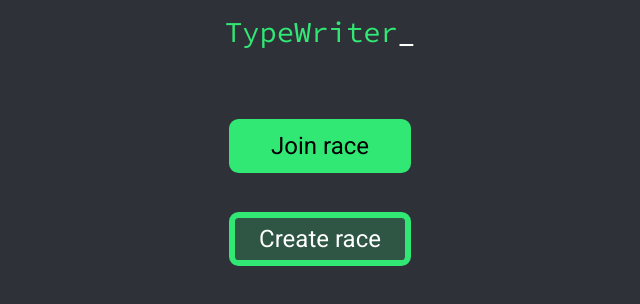
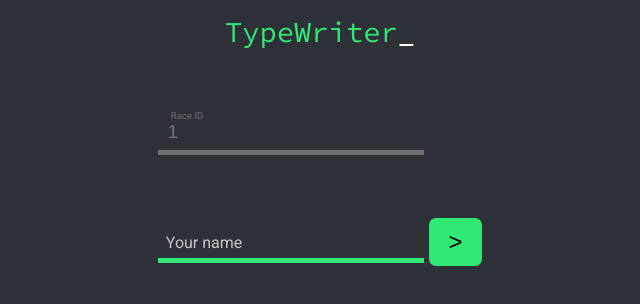
Before and after one commit to stephan418/tw-client, a React app: page /#/join/1 in a window 1280 px wide. Before the commit this address led to /#/tw-client. Shown: the top 304 px of the page, without its empty margins (320-960 px from the left). Built offline with nearby package versions, Linux system fonts and the light colour scheme.

Commit message:
Change routes back

```diff
--- a/src/app.tsx
+++ b/src/app.tsx
@@ -32,24 +32,24 @@ const App: React.FC = () => {
             <Header logo={<Logo />} />
             <AnimatePresence exitBeforeEnter>
                 <Switch location={location} key={location.pathname}>
-                    <Route exact path="/tw-client">
+                    <Route exact path="/">
                         <Home />
                     </Route>
-                    <Route exact path="/tw-client/join/:id?">
+                    <Route exact path="/join/:id?">
                         <Join />
                     </Route>
-                    <Route exact path="/tw-client/create">
+                    <Route exact path="/create">
                         <Create />
                     </Route>
-                    <Route exact path="/tw-client/lobby/:id?">
+                    <Route exact path="/lobby/:id?">
                         <Lobby />
                     </Route>
-                    <Route exact path="/tw-client/race/:id?">
+                    <Route exact path="/race/:id?">
                         <Race />
                     </Route>
                     <Route>
                         <motion.div exit={{ opacity: 0 }}>
-                            <Redirect to="/tw-client" />
+                            <Redirect to="/" />
                         </motion.div>
                     </Route>
                 </Switch>
--- a/src/pages/create.tsx
+++ b/src/pages/create.tsx
@@ -28,7 +28,7 @@ export const Create: React.FC = () => {
                 } else {
                     dispatch({ type: 'setRef', payload: { ref: json.result.ref } });
                     dispatch({ type: 'setLeader', payload: { leader: true } });
-                    history.push('/tw-client/lobby/' + json.result.game_id);
+                    history.push('/lobby/' + json.result.game_id);
                 }
             });
         }
--- a/src/pages/home.tsx
+++ b/src/pages/home.tsx
@@ -8,10 +8,10 @@ import './home.scss';
 export const Home: React.FC = () => {
     return (
         <Page className="home-button-container">
-            <RouterButtonLink href="/tw-client/join" className="home-equal-button">
+            <RouterButtonLink href="/join" className="home-equal-button">
                 Join race
             </RouterButtonLink>
-            <RouterButtonLink href="/tw-client/create" secondary className="home-equal-button">
+            <RouterButtonLink href="/create" secondary className="home-equal-button">
                 Create race
             </RouterButtonLink>
         </Page>
--- a/src/pages/join.tsx
+++ b/src/pages/join.tsx
@@ -29,7 +29,7 @@ export const Join: React.FC = () => {
             setUnsuccessfulSubmit(true);
         } else {
             dispatch({ type: 'setUsername', payload: { username: username } });
-            history.push('/tw-client/lobby/' + raceId);
+            history.push('/lobby/' + raceId);
         }
     }
 
--- a/src/pages/lobby.tsx
+++ b/src/pages/lobby.tsx
@@ -64,15 +64,15 @@ export const Lobby: React.FC = () => {
 
     useEffect(() => {
         if (!id) {
-            history.push('/tw-client/');
+            history.push('/');
         } else if (!globalState.clientUsername) {
-            history.push('/tw-client/join/' + id);
+            history.push('/join/' + id);
         } else if (!globalState.ref) {
             register(globalState.clientUsername, id)
                 .then((json: any) => {
                     if (!json || json.type === 'error' || !json.type) {
                         console.error(json?.error);
-                        history.push('/tw-client/');
+                        history.push('/');
                     } else if (json.type === 'success') {
                         dispatch({
                             type: 'setRef',
@@ -82,7 +82,7 @@ export const Lobby: React.FC = () => {
                 })
                 .catch((e) => {
                     console.error(e);
-                    history.push('/tw-client/');
+                    history.push('/');
                 });
         } else {
             console.log(globalState.users);
@@ -120,7 +120,7 @@ export const Lobby: React.FC = () => {
 
     useEffect(() => {
         if (globalState.phase > 0) {
-            history.push('/tw-client/race/' + id);
+            history.push('/race/' + id);
         }
     }, [globalState.phase]);
 
--- a/src/pages/race.tsx
+++ b/src/pages/race.tsx
@@ -171,7 +171,7 @@ export const Race: React.FC = () => {
                 animate={{ opacity: 1 }}
                 exit={{ opacity: 0 }}
             >
-                <Redirect to="/tw-client/" />
+                <Redirect to="/" />
             </motion.div>
         );
     }
```
